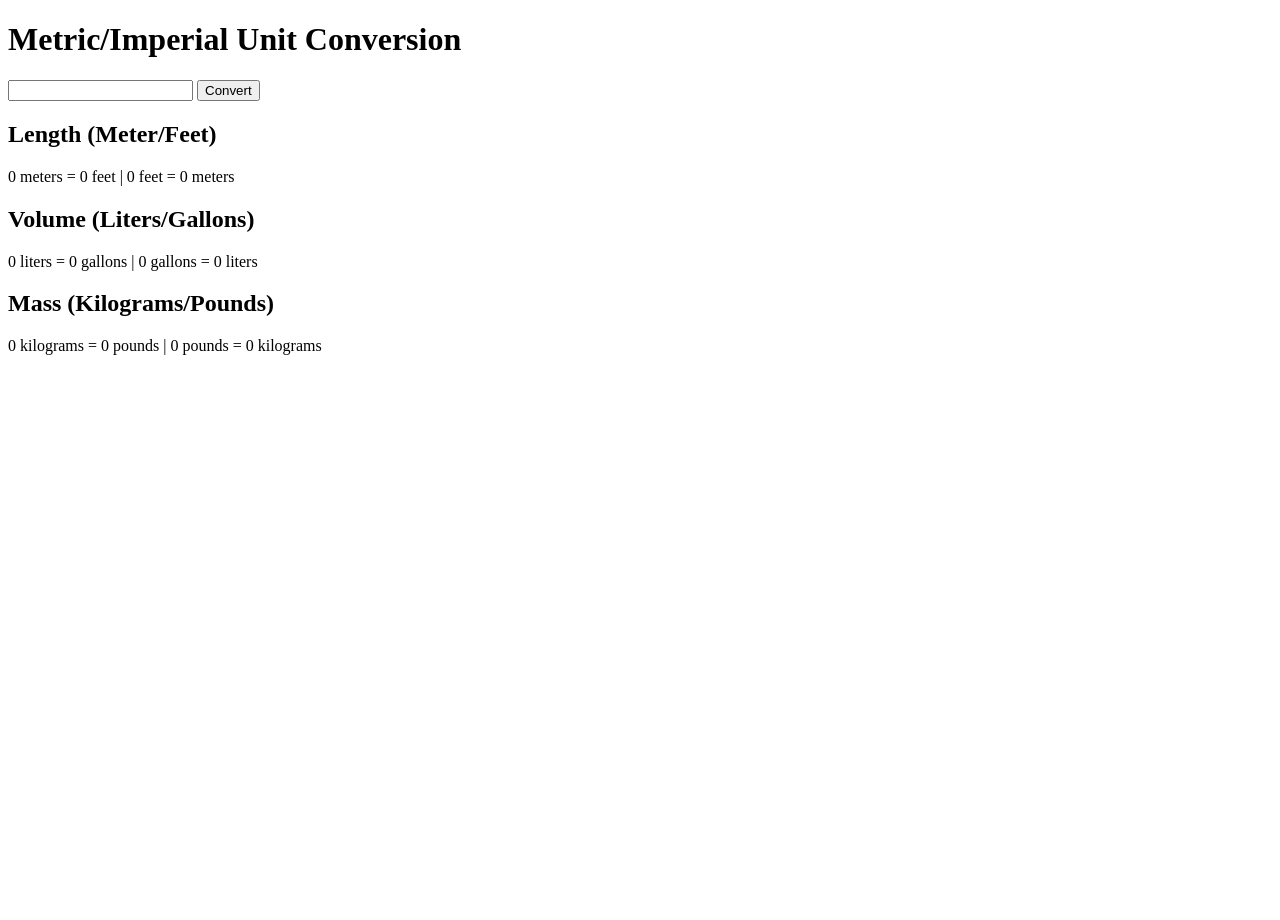
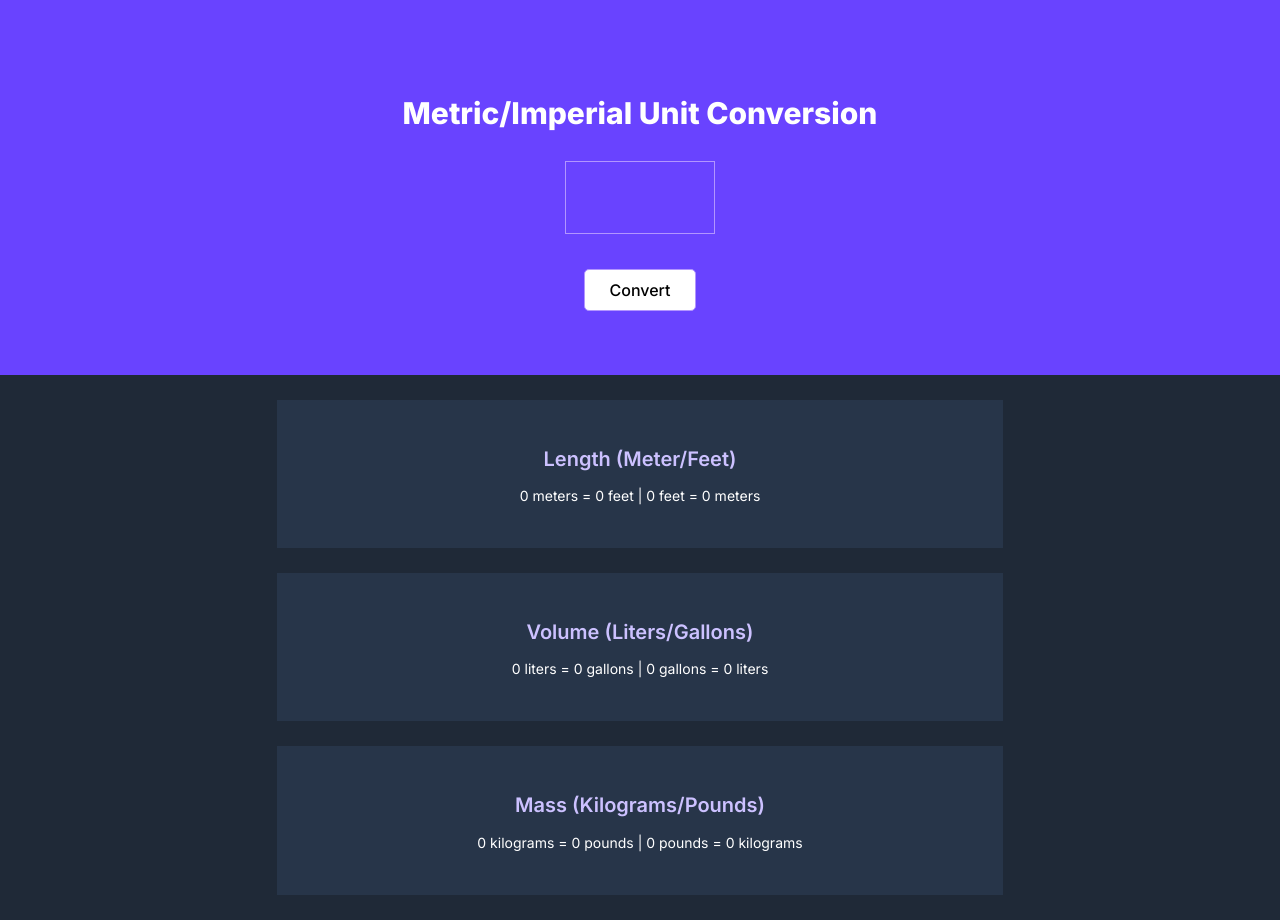
Before and after one commit to bretagne-marie/scrimba, a plain HTML site: page unit-converter/index.html in a window 1280 px wide. Before the commit the page ends 800 px from the top, so only its background shows below. Drawn offline with Linux system fonts and the light colour scheme.

Commit message:
first commit

```diff
--- a/unit-converter/index.html
+++ b/unit-converter/index.html
@@ -4,6 +4,11 @@
     <meta charset="UTF-8">
     <meta http-equiv="X-UA-Compatible" content="IE=edge">
     <meta name="viewport" content="width=device-width, initial-scale=1.0">
+
+    <link rel="preconnect" href="https://fonts.googleapis.com">
+    <link rel="preconnect" href="https://fonts.gstatic.com" crossorigin>
+    <link href="https://fonts.googleapis.com/css2?family=Inter:wght@400;500;600;800&display=swap" rel="stylesheet">
+
     <link rel="stylesheet" href="styles.css">
     <title>Unit Converter</title>
 </head>
@@ -11,10 +16,12 @@
     <div id="input-section">
         <h1>Metric/Imperial Unit Conversion</h1>
         <input type="text" id="input-el">
-        <button id="input-btn">Convert</button>
+        <div>
+            <button id="input-btn">Convert</button>
+        </div>
     </div>
 
-    <div id="conversion-section">
+    <div>
         <div class="conversion-container">
             <h2>
                 Length (Meter/Feet)
--- a/unit-converter/index.js
+++ b/unit-converter/index.js
@@ -10,7 +10,7 @@ const length = 3.28084
 const volume = 3.78541
 const mass = 2.20462
 
-inputBtn.addEventListener("click" , function() {
+inputBtn.addEventListener("click", function() {
     calculateLength(inputEl.value)
     calculateVolume(inputEl.value)
     calculateMass(inputEl.value)
--- a/unit-converter/styles.css
+++ b/unit-converter/styles.css
@@ -0,0 +1,60 @@
+body {
+    margin: 0 auto;
+    font-family: "Inter", sans-serif;
+    font-size: 14px;
+    font-weight: 400;
+    color: #ffffff;
+    display: flex;
+    flex-direction: column;
+    align-items: center;
+    text-align: center;
+    background-color: #1F2937;
+}
+
+h1 {
+    font-weight: 800;
+    font-size: 30px;
+}
+
+h2 {
+    font-weight: 600;
+    font-size: 20px;
+    color: #CCC1FF;
+}
+
+input {
+    margin-top: 10px;
+    font-size: 60px;
+    font-weight: 800;
+    max-width: 150px;
+    text-align: inherit;
+    box-sizing: border-box;
+    background-color: #6943FF;
+    border: 1px solid #B295FF;
+    color: inherit;
+}
+
+button {
+    margin-top: 35px;
+    border: 1px solid #B295FF;
+    border-radius: 5px;
+    background-color: #ffffff;
+    font-family: inherit;
+    font-size: 16px;
+    font-weight: 500;
+    padding: 10px 25px;
+    cursor: pointer;
+}
+
+#input-section {
+    width: 100%;
+    padding-top: 75px;
+    height: 300px;
+    background-color: #6943FF;
+}
+
+.conversion-container {
+    background-color: #273549;
+    margin: 25px 100px;
+    padding: 30px 200px;
+}
```
Also changed, not shown: unit-converter/manifest.json (deleted).
